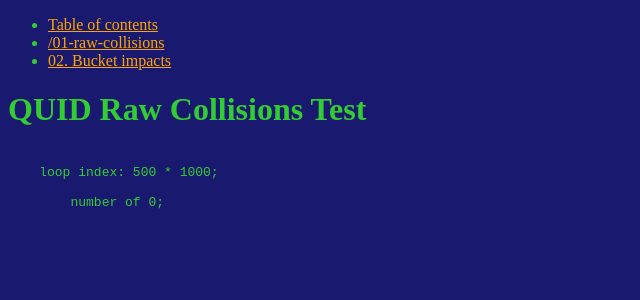
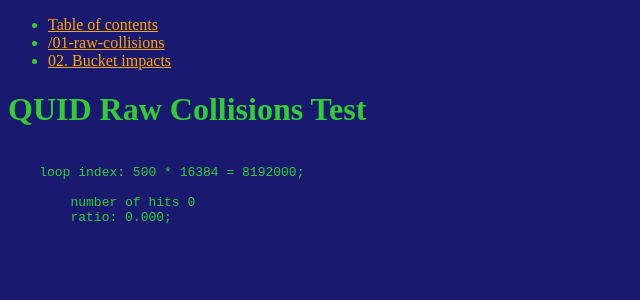
Before and after one commit to hefeust/urbex-quids, a SvelteKit app: page /01-raw-collisions in a window 1280 px wide. Shown: the top 300 px of the page, without its empty margins (0-640 px from the left). Built offline with nearby package versions, Linux system fonts and the light colour scheme.

Commit message:
re-arranging test components

```diff
--- a/src/@quids/index.d.ts
+++ b/src/@quids/index.d.ts
@@ -1,5 +1 @@
 export { QUID } from "./QUID.js";
-export namespace components {
-    export { QUIDCollisionsTest };
-}
-import QUIDCollisionsTest from './tests/QUIDCollisionsTest.svelte';
--- a/src/@quids/index.js
+++ b/src/@quids/index.js
@@ -2,9 +2,3 @@
 export {
     QUID
 } from  './QUID.js'
-
-import Sequences from './tests/Sequences.svelte'
-
-export const components  = {
-    Sequences
-}
--- a/src/@quids/tests/RawCollisions.svelte
+++ b/src/@test-compos/RawCollisions.svelte
@@ -1,8 +1,9 @@
 
 <script lang="ts">
     import { onMount, onDestroy } from "svelte"
-    import { QUID } from '../QUID.js'
+    import { QUID } from '@quids/QUID.js'
 
+    const MAX = 128 * 128
     const qgen = new QUID ('#test!')
     const scores = new Map ()
 
@@ -14,7 +15,7 @@
         ival = setInterval (() => {
 //            items = []
 
-            for (let i = 0; i < 16384; i++) {
+            for (let i = 0; i < MAX; i++) {
                 const quid = qgen.next (q => true)
                 const hkey = quid.toString ()
                 const hits = scores.get (hkey) || 0
@@ -34,13 +35,13 @@
     let counts = $derived.by (() => {
         let count = 0
 
-            for (const key of [...scores.keys ()]) {
-                const s = scores.get (key) || 0
+        for (const key of [...scores.keys ()]) {
+            const s = scores.get (key) || 0
 
-                count += s
-            }
+            count += s
+        }
 
-        return count
+        return count - scores.size
     })
 
 </script>
@@ -48,9 +49,10 @@
 <h1> QUID Raw Collisions Test </h1>
 
 <pre>
-    loop index: { loop_idx } * 1000;
+    loop index: { loop_idx } * { MAX } = { loop_idx * MAX };
 
-        number of { counts };
+        number of hits { counts }
+        ratio: { (counts/(loop_idx*MAX)).toFixed (3) };
 
 </pre>
 
--- a/src/@quids/tests/Sequences.svelte
+++ b/src/@test-compos/Sequences.svelte
@@ -1,7 +1,7 @@
 
 <script lang="ts">
     import { onMount, onDestroy } from "svelte"
-    import { QUID } from '../QUID.js'
+    import { QUID } from '@quids/QUID.js'
 
     const qgen = new QUID ('#test!')
 
--- /dev/null
+++ b/src/@test-compos/index.js
@@ -0,0 +1,4 @@
+
+export { default as Sequences } from './Sequences.svelte'
+
+export { default as RawCollisions } from './RawCollisions.svelte'
--- a/src/routes/+page.svelte
+++ b/src/routes/+page.svelte
@@ -1,11 +1,7 @@
 
 <script lang="ts">
     import { quids } from '$lib'
-
-    const { Sequences } = quids.components
-
-//    console.log (quids)
-//    console.log (quids.components)
+    import { Sequences } from '@test-compos'
 </script>
 
 <Sequences />
--- a/src/routes/01-raw-collisions/+page.svelte
+++ b/src/routes/01-raw-collisions/+page.svelte
@@ -1,6 +1,6 @@
 
 <script lang="ts">
-    import RawCollisions from '@quids/tests/RawCollisions.svelte'
+    import { RawCollisions } from '@test-compos'
 </script>
 
 <RawCollisions />
--- a/svelte.config.js
+++ b/svelte.config.js
@@ -9,7 +9,8 @@ const config = {
 		adapter: adapter(),
 
 		alias: {
-		    '@quids': 'src/@quids'
+		    '@quids': 'src/@quids',
+		    '@test-compos': 'src/@test-compos'
 		}
 	}
 };
```
